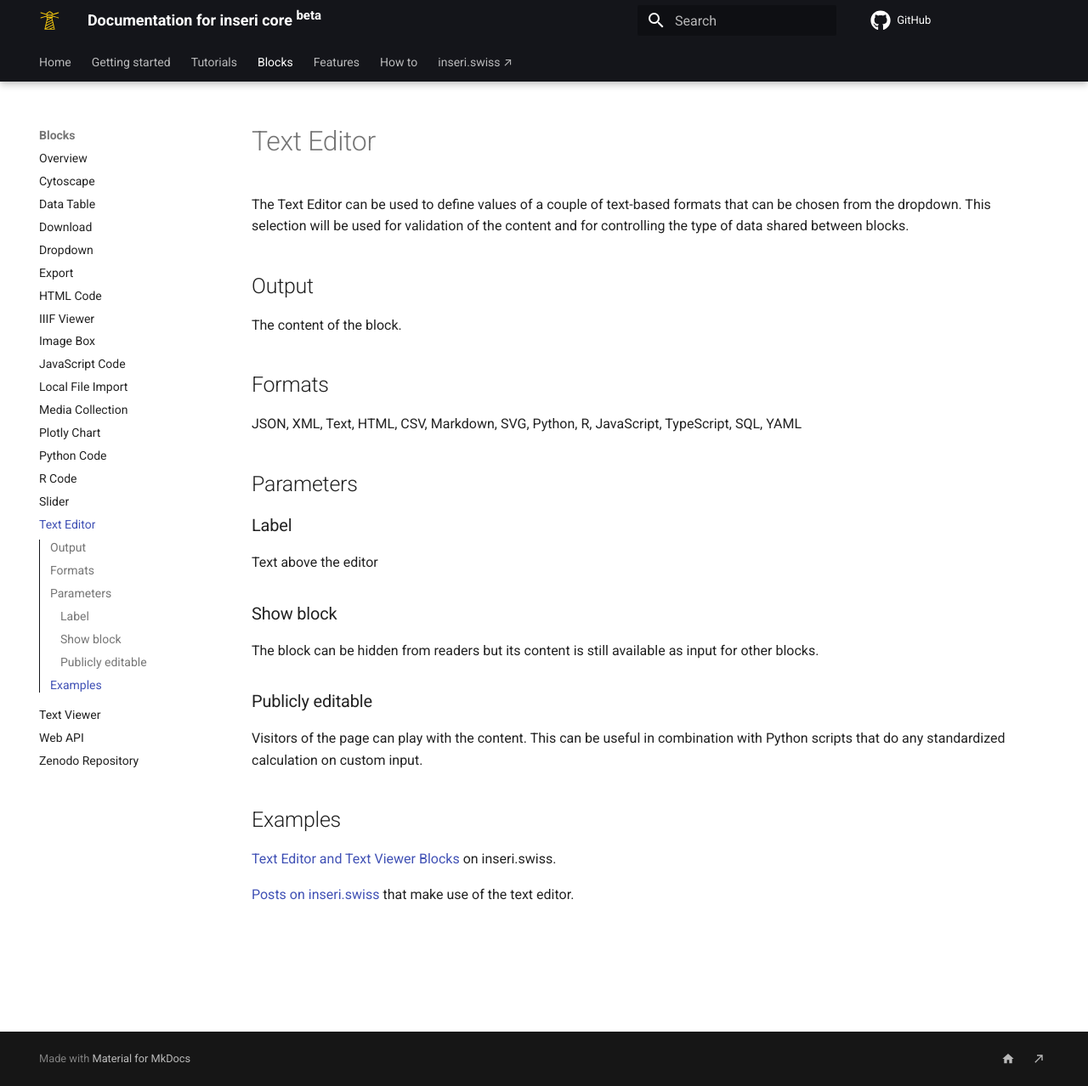
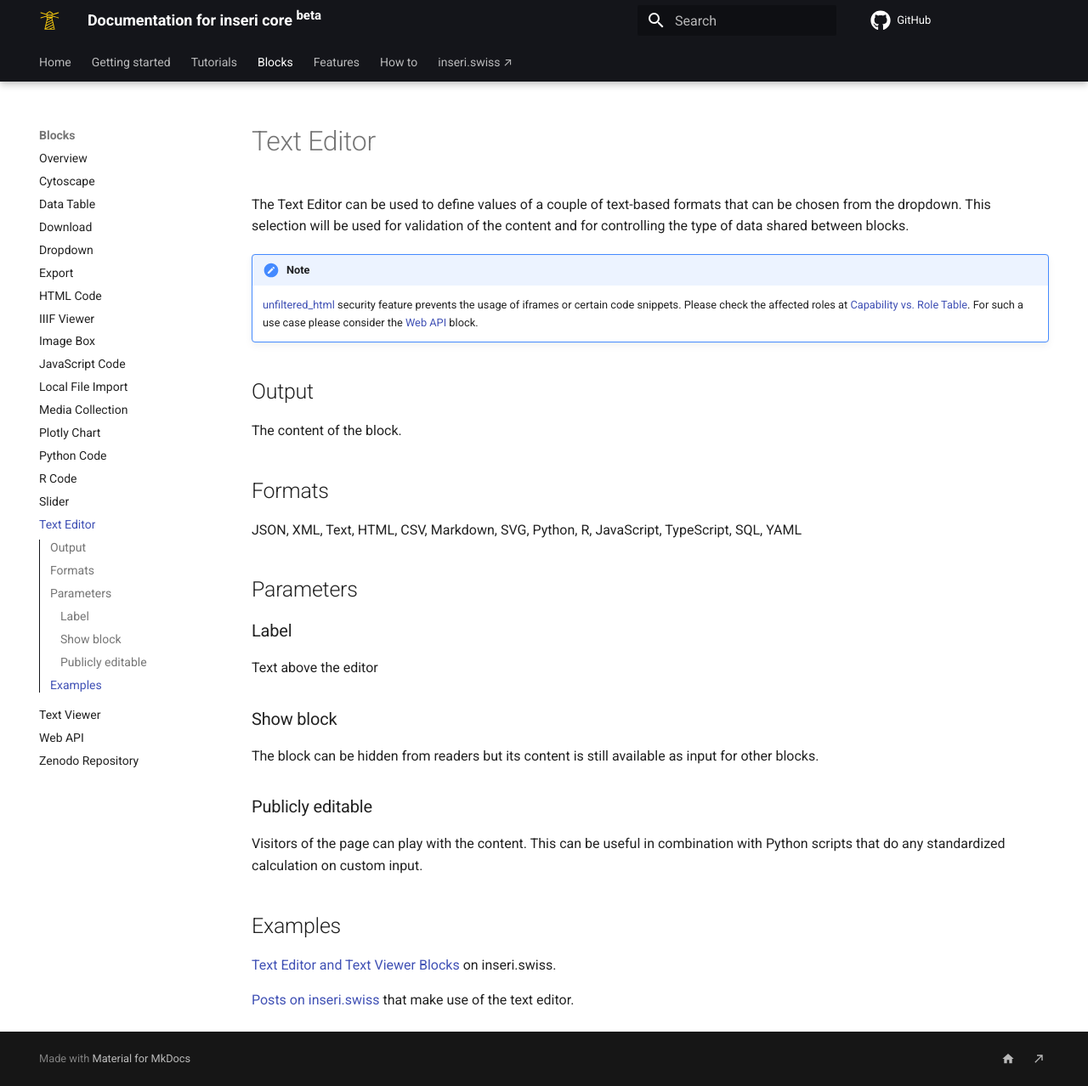
Before and after one commit to inseri-swiss/inseri-core-wp, an MkDocs documentation site: the page built from docs/blocks/textEditor.md, in a window 1280 px wide and 1278 px high. Shown: the whole window at 85% size. Built offline with MkDocs 1.6.1 and Material for MkDocs 9.7.7, drawn with Linux system fonts in a browser that asks for light colours; comment, search, counter and statistics services are not loaded.

Commit message:
docs: add a note about the unfiltered_html to the text editor

```diff
--- a/docs/blocks/textEditor.md
+++ b/docs/blocks/textEditor.md
@@ -1,6 +1,10 @@
 # Text Editor
 
 The Text Editor can be used to define values of a couple of text-based formats that can be chosen from the dropdown. This selection will be used for validation of the content and for controlling the type of data shared between blocks.
+
+!!! note
+
+    [unfiltered_html](https://wordpress.org/documentation/article/roles-and-capabilities/#unfiltered_html) security feature prevents the usage of iframes or certain code snippets. Please check the affected roles at [Capability vs. Role Table](https://wordpress.org/documentation/article/roles-and-capabilities/#capability-vs-role-table){:target="\_blank"}. For such a use case please consider the [Web API](webApi.md) block.
 
 ## Output
 
```
